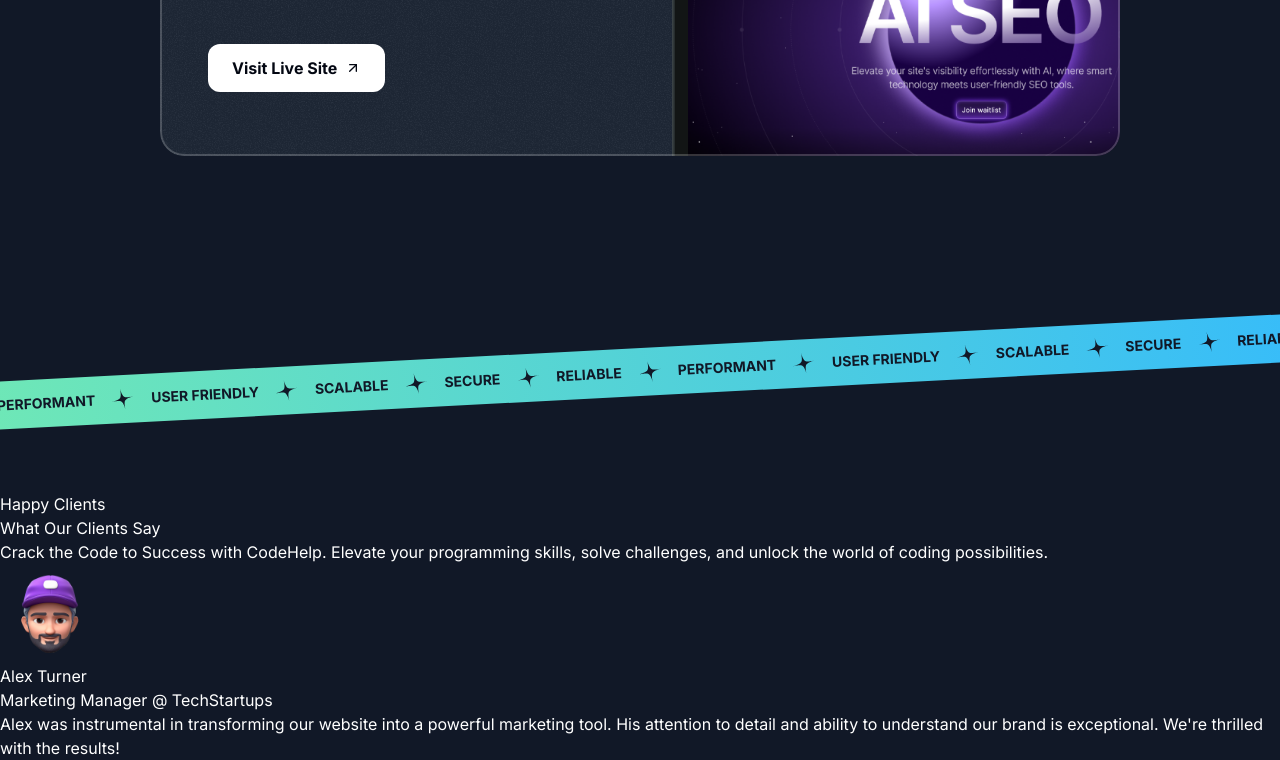
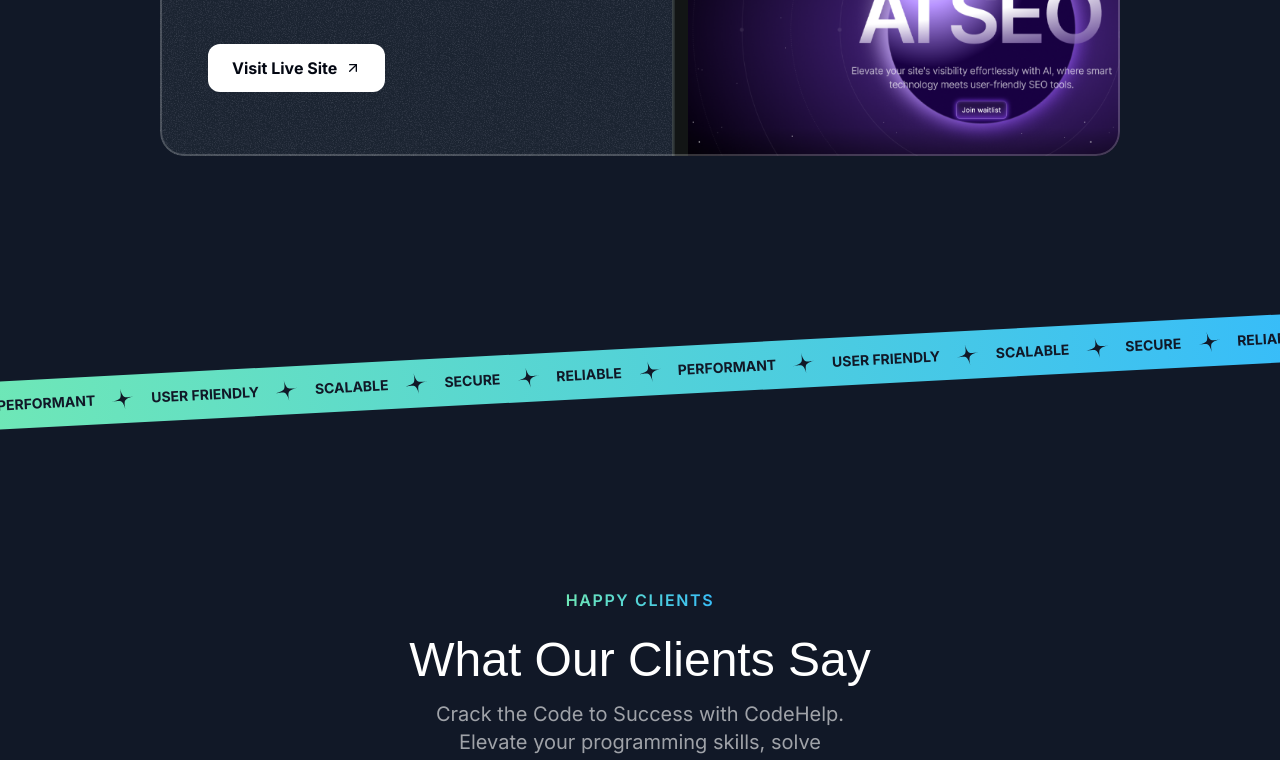
Before and after one commit to Awais-Ansarii/my-portfolio, a Next.js app: page / in a window 1280 px wide. Shown: the part 2686-3446 px from the top of the page. Built offline with nearby package versions, Linux system fonts and the light colour scheme; a web font is replaced by a local one.

Commit message:
created testimonial section

```diff
--- a/src/app/page.tsx
+++ b/src/app/page.tsx
@@ -1,3 +1,4 @@
+import { AboutSection } from "@/sections/About";
 import Header from "@/sections/Header";
 import { HeroSection } from "@/sections/Hero";
 import { ProjectsSection } from "@/sections/Projects";
@@ -12,6 +13,7 @@ export default function Home() {
       <ProjectsSection />
       <TapeSection />
       <TestimonialsSection />
+      <AboutSection />
     </div>
   );
 }
--- /dev/null
+++ b/src/components/Card.tsx
@@ -0,0 +1,25 @@
+import GrainImage from "@/assets/images/grain.jpg";
+import { PropsWithChildren } from "react";
+import { twMerge } from "tailwind-merge";
+
+const Card = ({
+  className,
+  children,
+}: PropsWithChildren<{ className?: string }>) => {
+  return (
+    <div
+      className={twMerge(
+        "bg-gray-800 rounded-3xl relative after:content-'' after:absolute after:inset-0 after:outline-2 after:outline  after:-outline-offset-2 after:rounded-3xl z-0 after:z-10 after:outline-white/20 overflow-hidden  after:pointer-events-none p-6",
+        className
+      )}
+    >
+      <div
+        className="absolute inset-0 -z-10 opacity-5"
+        style={{ backgroundImage: `url(${GrainImage.src})` }}
+      ></div>
+      {children}
+    </div>
+  );
+};
+
+export default Card;
--- a/src/components/SectionHeader.tsx
+++ b/src/components/SectionHeader.tsx
@@ -11,14 +11,14 @@ const SectionHeader = ({
     <>
       <div className="flex justify-center">
         <p className="uppercase font-semibold tracking-widest bg-gradient-to-r from-emerald-300 to-sky-400 text-transparent bg-clip-text text-center">
-          Real World Results
+          {title}
         </p>
       </div>
       <h2 className="text-center text-3xl md:text-5xl font-serif mt-6">
-        Featured Projects
+        {eyebrow}
       </h2>
       <p className="text-center text-white/60 mt-4 md:text-lg lg:text-xl md:max-w-md md:mx-auto">
-        See how I built these awesome projects in real life.
+        {description}
       </p>
     </>
   );
--- a/src/sections/Projects.tsx
+++ b/src/sections/Projects.tsx
@@ -7,6 +7,7 @@ import CheckCircleIcon from "@/assets/icons/check-circle.svg";
 import ArrowUpRightIcon from "@/assets/icons/arrow-up-right.svg";
 import GrainImage from "@/assets/images/grain.jpg";
 import SectionHeader from "@/components/SectionHeader";
+import Card from "@/components/Card";
 const portfolioProjects = [
   {
     company: "Acme Corp",
@@ -55,8 +56,8 @@ export const ProjectsSection = () => {
         <div className="flex flex-col gap-20 mt-10 md:mt-20">
           {portfolioProjects?.map((project, index) => {
             return (
-              <div
-                className="bg-gray-800 rounded-3xl relative after:content-'' after:absolute after:inset-0 after:outline-2 after:outline  after:-outline-offset-2 after:rounded-3xl z-0 after:z-10 after:outline-white/20 overflow-hidden px-8 md:px-10 lg:px-12 pt-8 lg:pt-16 md:pt-12 after:pointer-events-none"
+              <Card
+                className={"px-8 md:px-10 lg:px-12 pt-8 lg:pt-16 md:pt-12 pb-0"}
                 key={index}
               >
                 <div
@@ -105,7 +106,7 @@ export const ProjectsSection = () => {
                     />
                   </div>
                 </div>
-              </div>
+              </Card>
             );
           })}
         </div>
--- a/src/sections/Testimonials.tsx
+++ b/src/sections/Testimonials.tsx
@@ -3,8 +3,10 @@ import memojiAvatar2 from "@/assets/images/memoji-avatar-2.png";
 import memojiAvatar3 from "@/assets/images/memoji-avatar-3.png";
 import memojiAvatar4 from "@/assets/images/memoji-avatar-4.png";
 import memojiAvatar5 from "@/assets/images/memoji-avatar-5.png";
+import SectionHeader from "@/components/SectionHeader";
 import Image from "next/image";
-
+import GrainImage from "@/assets/images/grain.jpg";
+import Card from "@/components/Card";
 const testimonials = [
   {
     name: "Alex Turner",
@@ -40,29 +42,55 @@ const testimonials = [
 
 export const TestimonialsSection = () => {
   return (
-    <div>
-      <p>Happy Clients</p>
-      <h2>What Our Clients Say</h2>
-      <p>
-        Crack the Code to Success with CodeHelp. Elevate your programming
-        skills, solve challenges, and unlock the world of coding possibilities.
-      </p>
-      <div>
+    <div className="py-16 lg:py-24">
+      <div className="container">
+        <SectionHeader
+          title={"Happy Clients"}
+          eyebrow={"What Our Clients Say"}
+          description={`Crack the Code to Success with CodeHelp. Elevate your programming
+        skills, solve challenges, and unlock the world of coding possibilities.`}
+        />
+
+        <div
+          className="mt-16 lg:mt-24 flex overflow-x-clip "
+          style={{
+            maskImage:
+              "linear-gradient(to right, transparent, rgba(0, 0, 0, 0.9), rgba(0, 0, 0, 0.9), transparent)",
+          }}
+          //   WebkitMaskImage:
+          //     "linear-gradient(to right, transparent, rgba(0, 0, 0, 0.1), rgba(0, 0, 0, 0.9), transparent)",
+          // }}
+        >
+          <div className="flex flex-none gap-8 ">
             {testimonials.map((testimonial, index) => {
               return (
-            <div key={index}>
+                <Card key={index} className="max-w-xs md:max-w-md md:p-8">
+                  <div className="flex  items-center gap-4">
+                    <div className="size-14 bg-gray-700 rounded-full inline-flex items-center justify-center flex-shrink-0">
                       <Image
                         src={testimonial.avatar}
                         alt={testimonial.name}
-                className=""
+                        className="max-h-full max-w-14"
                       />
-              <div>{testimonial.name}</div>
-              <div>{testimonial.position}</div>
-              <p>{testimonial.text}</p>
                     </div>
+
+                    <div className="">
+                      <div className="font-semibold">{testimonial.name}</div>
+                      <div className="text-white/40 text-sm ">
+                        {testimonial.position}
+                      </div>
+                    </div>
+                  </div>
+
+                  <p className="mt-4 md:mt-6 text-sm md:text-base">
+                    {testimonial.text}
+                  </p>
+                </Card>
               );
             })}
           </div>
         </div>
+      </div>
+    </div>
   );
 };
```
Lines whose indentation alone changed are shown as unchanged.
